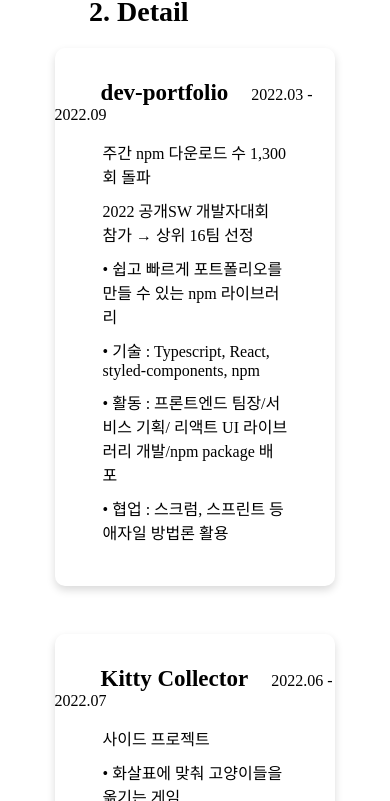
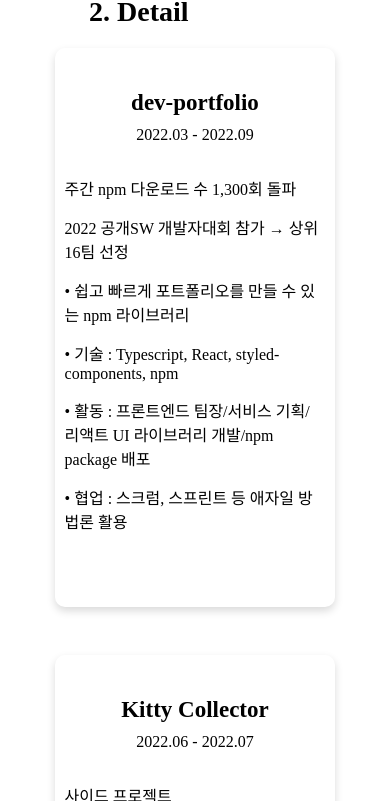
Before and after one commit to seohyunsim/seohyunsim-portfolio, a React (Create React App) app: page / in a window 390 px wide. Shown: the part 674-1475 px from the top of the page. Built offline with nearby package versions, Linux system fonts and the light colour scheme; a web font is replaced by a local one.

Commit message:
프로젝트 디테일 컴포 반응형 구현

```diff
--- a/src/App.tsx
+++ b/src/App.tsx
@@ -112,8 +112,10 @@
         </Gallery>
         <h3 className="subtitle">2. Detail</h3>
         <div className="detailWrap">
+          <div className="titleWrap">
             <span className="title">dev-portfolio</span>
             <span>2022.03 - 2022.09</span>
+          </div>
           <div className="des">
             <span>주간 npm 다운로드 수 1,300회 돌파</span>
             <span>2022 공개SW 개발자대회 참가 → 상위 16팀 선정</span>
@@ -127,8 +129,10 @@
           </div>
         </div>
         <div className="detailWrap">
+          <div className="titleWrap">
             <span className="title">Kitty Collector</span>
             <span>2022.06 - 2022.07</span>
+          </div>
           <div className="des">
             <span>사이드 프로젝트</span>
             <span>• 화살표에 맞춰 고양이들을 옮기는 게임</span>
@@ -140,8 +144,10 @@
           </div>
         </div>
         <div className="detailWrap">
+          <div className="titleWrap">
             <span className="title">동그라미</span>
             <span>2021.08 - 2021. 12</span>
+          </div>
           <div className="des">
             <span>SEO 점수 100점/SSR 개발/22년 5월 기준 사용자 400명</span>
             <span>• 교내 동아리 커뮤니티 서비스</span>
@@ -312,5 +318,19 @@
     h2 {
       font-size: 8vw;
     }
+    .detailWrap {
+      .titleWrap {
+        display: flex;
+        flex-direction: column;
+        align-items: center;
+        .title {
+          padding: 10px 0;
+        }
+      }
+      .des {
+        padding: 2em 10px;
+        gap: 5px;
+      }
+    }
   }
 `;
```
Lines whose indentation alone changed are shown as unchanged.
